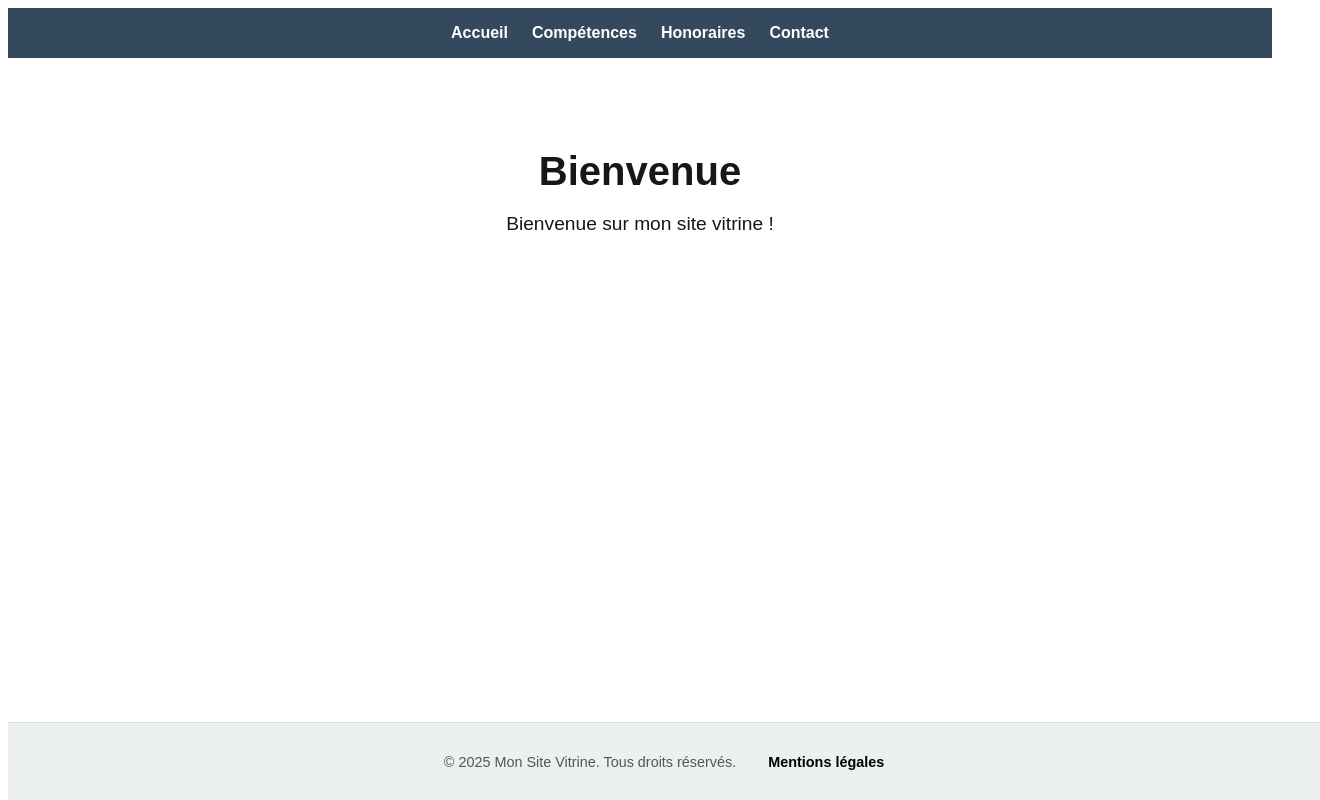
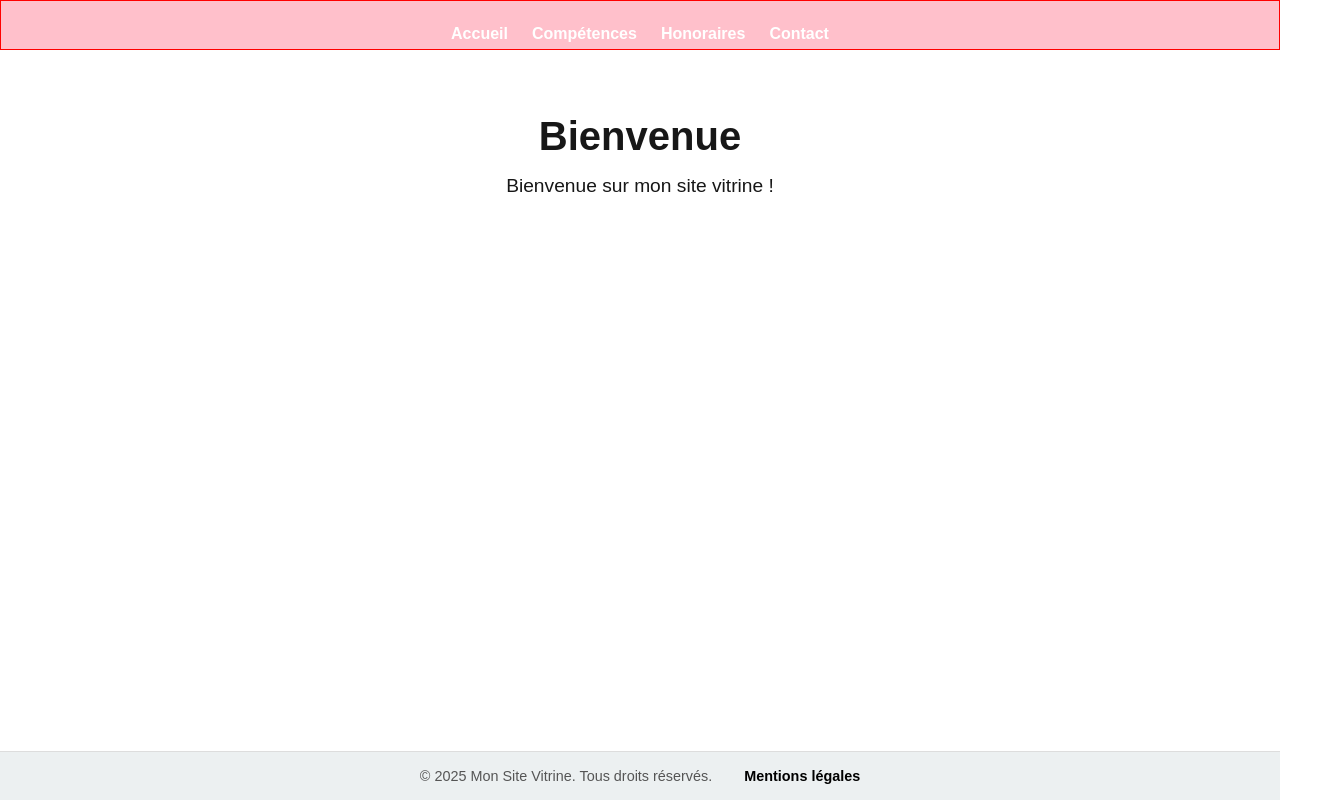
Before and after one commit to e-hainaux/celine-pollard, a Next.js app: page / in a window 1280 px wide. Shown: the whole page, 1320 px wide, since content can reach past the window. Built offline with nearby package versions, Linux system fonts and the light colour scheme.

Commit message:
fix border-box sizing

```diff
--- a/app/globals.css
+++ b/app/globals.css
@@ -6,21 +6,27 @@
   --dark-fg: #ededed;
 }
 
+* {
+  box-sizing: border-box;
+  padding: 0;
+  margin: 0;
+}
 /* Classe principale à appliquer au body */
-.bodyLight {
+.body {
+  display: flex;
+  flex-direction: column;
   background: var(--light-bg);
   color: var(--light-fg);
-  font-family: Arial, Helvetica, sans-serif;
-}
-
-.bodyDark {
-  background: var(--dark-bg);
-  color: var(--dark-fg);
+  width: 100%;
+  height: 100%;
+  margin: 0;
+  padding: 0;
   font-family: Arial, Helvetica, sans-serif;
 }
 
 /* Classes d'éléments de structure */
 .mainContainer {
+  width: 100%;
   padding: 2rem;
   max-width: 1200px;
   margin: 0 auto;
--- a/app/layout.js
+++ b/app/layout.js
@@ -10,7 +10,7 @@ export const metadata = {
 export default function RootLayout({ children }) {
   return (
     <html lang="fr">
-      <body className="bodyLight">
+      <body className="body">
         <Navbar />
         <main className="mainContainer">{children}</main>
         <Footer />
--- a/app/page.module.css
+++ b/app/page.module.css
@@ -67,10 +67,7 @@
   height: 48px;
   padding: 0 20px;
   border: 1px solid transparent;
-  transition:
-    background 0.2s,
-    color 0.2s,
-    border-color 0.2s;
+  transition: background 0.2s, color 0.2s, border-color 0.2s;
   cursor: pointer;
   display: flex;
   align-items: center;
--- a/styles/layout.module.css
+++ b/styles/layout.module.css
@@ -1,11 +1,17 @@
 body {
+  display: flex;
+  width: 1200px;
+  height: 1200px;
+  padding: 0;
   margin: 0;
   font-family: Arial, sans-serif;
-  background-color: #fdfdfd;
+  background-color: green;
   color: #333;
 }
 
 main {
-  padding: 2rem;
+  width: 100%;
+  padding: 0;
+  margin: 0;
   min-height: 80vh;
 }
--- a/styles/navbar.module.css
+++ b/styles/navbar.module.css
@@ -1,6 +1,10 @@
 .nav {
-  background-color: #34495e;
-  padding: 1rem;
+  width: 100%;
+  height: 50px;
+  background-color: pink;
+  padding: 24px;
+  margin: 0;
+  border: 1px solid red;
 }
 
 .navList {
```
